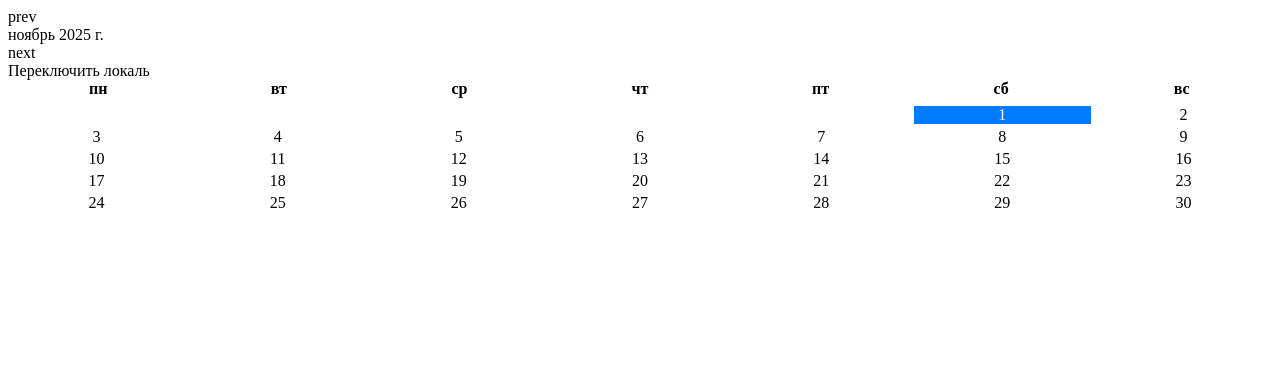
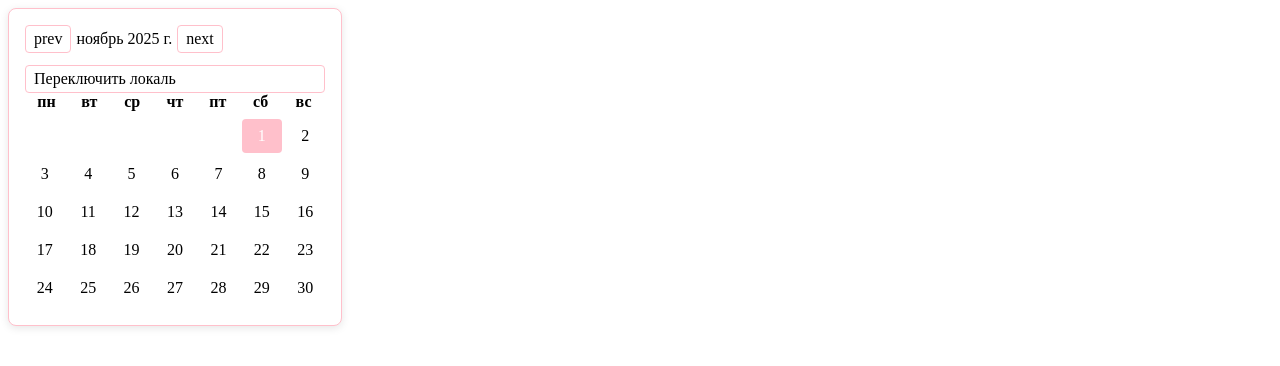
Before and after one commit to ShootingersNew/calendar-test-task, a Vue app: page / in a window 1280 px wide. Shown: the top 366 px of the page. Built offline with nearby package versions, Linux system fonts and the light colour scheme; the HTML template or start-up script is replaced by a standard one.

Commit message:
feat: styles

```diff
--- a/src/features/DateNavigationComponent/ui/DateNavigationComponent.vue
+++ b/src/features/DateNavigationComponent/ui/DateNavigationComponent.vue
@@ -1,10 +1,10 @@
 <template>
   <div class="navs">
-    <div @click="navigate(-1)">prev</div>
+    <div class="button" @click="navigate(-1)">prev</div>
     <div>{{ displayedDate }}</div>
-    <div @click="navigate(1)">next</div>
+    <div class="button" @click="navigate(1)">next</div>
   </div>
-  <div class="locale" @click="emit('switch-locale')">Переключить локаль</div>
+  <div class="locale button" @click="emit('switch-locale')">Переключить локаль</div>
 </template>
 
 <script setup lang="ts">
@@ -41,3 +41,22 @@ const navigate = (direction: number) => {
   displayedDate.value = new Date(newDate.getFullYear(), newDate.getMonth() + direction, 1)
 }
 </script>
+
+<style scoped>
+.navs {
+  display: flex;
+  justify-content: flex-start;
+  align-items: center;
+  margin-bottom: 12px;
+  gap: 5px;
+}
+.button {
+  padding: 4px 8px;
+  border: 1px solid pink;
+  border-radius: 4px;
+  cursor: pointer;
+}
+.button:hover {
+  background-color: pink;
+}
+</style>
--- a/src/features/DateSelectComponent/ui/DateSelectComponent.vue
+++ b/src/features/DateSelectComponent/ui/DateSelectComponent.vue
@@ -11,7 +11,11 @@
         'day--selected': isDaySelected(index - 1),
       }"
     >
-      <span v-if="!isTileEmpty(index - 1)" @click="onClickHandler(index - 1)">
+      <span
+        class="day__content-wrapper"
+        v-if="!isTileEmpty(index - 1)"
+        @click="onClickHandler(index - 1)"
+      >
         {{ index - computedFirstDayIndex }}
       </span>
     </div>
@@ -95,7 +99,17 @@ const onClickHandler = (tileIndex: number) => {
   gap: 4px;
 }
 .day--selected {
-  background-color: #007bff;
+  background-color: pink;
   color: white;
 }
+.day {
+  border-radius: 4px;
+}
+.day__content-wrapper {
+  display: inline-block;
+  width: 100%;
+  height: 100%;
+  padding: 8px 0;
+  cursor: pointer;
+}
 </style>
--- a/src/widgets/CalendarComponent/ui/CalendarComponent.vue
+++ b/src/widgets/CalendarComponent/ui/CalendarComponent.vue
@@ -1,4 +1,5 @@
 <template>
+  <div class="calendar">
     <DateNavigationComponent
       v-model="dateToDisplay"
       @switch-locale="switchLocale"
@@ -9,6 +10,7 @@
       :selected-locale="selectedLocale"
       :date-to-display="dateToDisplay"
     />
+  </div>
 </template>
 <script setup lang="ts">
 import { DateSelectComponent } from '@/features/DateSelectComponent/ui'
@@ -39,3 +41,14 @@ const selectedDate = computed<Date>({
   },
 })
 </script>
+
+<style scoped>
+.calendar {
+  width: 300px;
+  border: 1px solid pink;
+  border-radius: 8px;
+  padding: 16px;
+  box-shadow: 0 2px 8px rgba(0, 0, 0, 0.1);
+  background-color: #fff;
+}
+</style>
```
Lines whose indentation alone changed are shown as unchanged.
